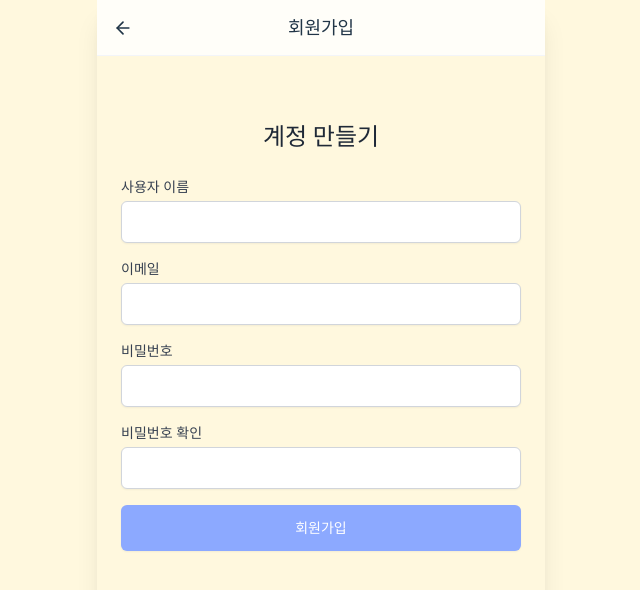
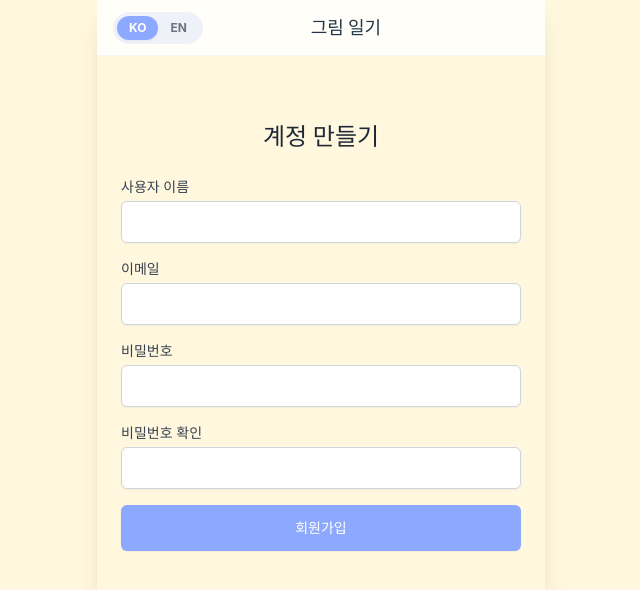
Before and after one commit to juyunyoung/cartoonDiary, a React (Vite) app in the folder cdiary-fe/: page /signup in a window 1280 px wide. Shown: the top 590 px of the page, without its empty margins (319-959 px from the left). Built offline with nearby package versions, Linux system fonts and the light colour scheme.

Commit message:
a lanaguage button  has been added  every page

```diff
--- a/cdiary-fe/src/pages/LoginScreen.tsx
+++ b/cdiary-fe/src/pages/LoginScreen.tsx
@@ -1,11 +1,12 @@
 import React from 'react';
 import { useNavigate } from 'react-router-dom';
 import { AppShell } from '../components/common/AppShell';
+import { TopBar } from '../components/common/TopBar';
 import { useLanguage } from '../context/LanguageContext';
 
 export const LoginScreen: React.FC = () => {
   const navigate = useNavigate();
-  const { t } = useLanguage();
+  const { language, setLanguage, t } = useLanguage();
 
   const handleLogin = () => {
     // Mock login logic
@@ -16,6 +17,27 @@ export const LoginScreen: React.FC = () => {
 
   return (
     <AppShell>
+      <TopBar
+        title={t('app_title')}
+        leftAction={
+          <div className="flex bg-secondary/20 rounded-full p-1">
+            <button
+              onClick={() => setLanguage('ko')}
+              className={`px-3 py-1 rounded-full text-xs font-bold transition-colors ${language === 'ko' ? 'bg-primary text-white shadow-sm' : 'text-gray-500 hover:text-primary'
+                }`}
+            >
+              KO
+            </button>
+            <button
+              onClick={() => setLanguage('en')}
+              className={`px-3 py-1 rounded-full text-xs font-bold transition-colors ${language === 'en' ? 'bg-primary text-white shadow-sm' : 'text-gray-500 hover:text-primary'
+                }`}
+            >
+              EN
+            </button>
+          </div>
+        }
+      />
       <div className="flex flex-col items-center justify-center min-h-[80vh] px-6 text-center">
         {/* Logo or Iconic Image */}
         <div className="w-32 h-32 bg-primary/20 rounded-full flex items-center justify-center mb-8">
--- a/cdiary-fe/src/pages/SignInScreen.tsx
+++ b/cdiary-fe/src/pages/SignInScreen.tsx
@@ -12,7 +12,7 @@ export const SignInScreen: React.FC = () => {
     password: ''
   });
   const [error, setError] = useState('');
-  const { t } = useLanguage();
+  const { language, setLanguage, t } = useLanguage();
 
   const handleChange = (e: React.ChangeEvent<HTMLInputElement>) => {
     setFormData({
@@ -40,7 +40,27 @@ export const SignInScreen: React.FC = () => {
 
   return (
     <AppShell>
-      <TopBar title={t('sign_in_title')} showBack={true} />
+      <TopBar
+        title={t('app_title')}
+        leftAction={
+          <div className="flex bg-secondary/20 rounded-full p-1">
+            <button
+              onClick={() => setLanguage('ko')}
+              className={`px-3 py-1 rounded-full text-xs font-bold transition-colors ${language === 'ko' ? 'bg-primary text-white shadow-sm' : 'text-gray-500 hover:text-primary'
+                }`}
+            >
+              KO
+            </button>
+            <button
+              onClick={() => setLanguage('en')}
+              className={`px-3 py-1 rounded-full text-xs font-bold transition-colors ${language === 'en' ? 'bg-primary text-white shadow-sm' : 'text-gray-500 hover:text-primary'
+                }`}
+            >
+              EN
+            </button>
+          </div>
+        }
+      />
       <div className="p-6 flex flex-col justify-center min-h-[60vh]">
         <h2 className="text-2xl font-bold mb-6 text-center text-gray-800">{t('welcome_back')}</h2>
 
--- a/cdiary-fe/src/pages/SignUpScreen.tsx
+++ b/cdiary-fe/src/pages/SignUpScreen.tsx
@@ -16,7 +16,7 @@ export const SignUpScreen: React.FC = () => {
   });
   const [error, setError] = useState('');
   const { showAlert } = useAlert();
-  const { t } = useLanguage();
+  const { language, setLanguage, t } = useLanguage();
 
   const handleChange = (e: React.ChangeEvent<HTMLInputElement>) => {
     setFormData({
@@ -51,7 +51,27 @@ export const SignUpScreen: React.FC = () => {
 
   return (
     <AppShell>
-      <TopBar title={t('sign_up_title')} showBack={true} />
+      <TopBar
+        title={t('app_title')}
+        leftAction={
+          <div className="flex bg-secondary/20 rounded-full p-1">
+            <button
+              onClick={() => setLanguage('ko')}
+              className={`px-3 py-1 rounded-full text-xs font-bold transition-colors ${language === 'ko' ? 'bg-primary text-white shadow-sm' : 'text-gray-500 hover:text-primary'
+                }`}
+            >
+              KO
+            </button>
+            <button
+              onClick={() => setLanguage('en')}
+              className={`px-3 py-1 rounded-full text-xs font-bold transition-colors ${language === 'en' ? 'bg-primary text-white shadow-sm' : 'text-gray-500 hover:text-primary'
+                }`}
+            >
+              EN
+            </button>
+          </div>
+        }
+      />
       <div className="p-6 flex flex-col justify-center min-h-[70vh]">
         <h2 className="text-2xl font-bold mb-6 text-center text-gray-800">{t('create_account')}</h2>
 
```
